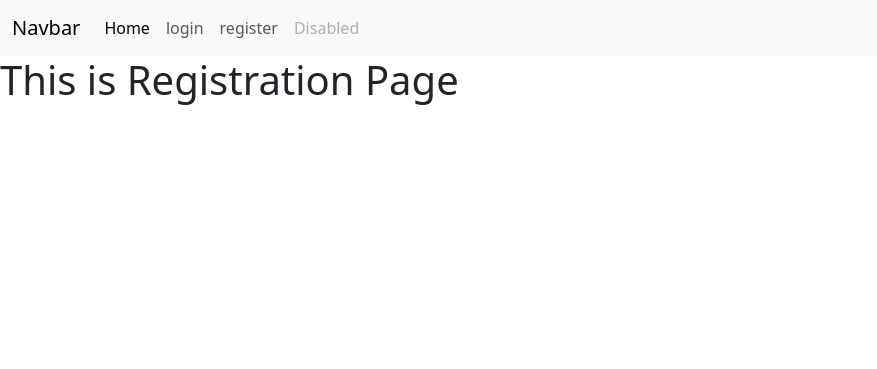
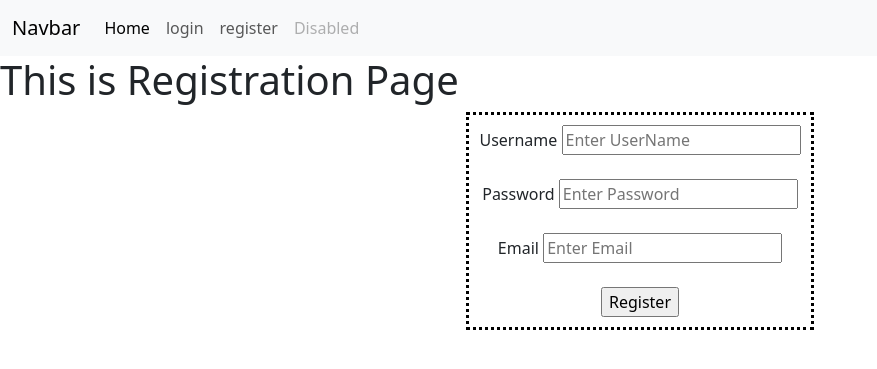
Before and after one commit to likith1003/template_inheritance, a Django app: page /register in a window 1280 px wide. Shown: the top 369 px of the page, without its empty margins (0-877 px from the left). Run offline with Django 5.2, Linux system fonts and the light colour scheme.

Commit message:
Add files via upload

```diff
--- a/project3/app/views.py
+++ b/project3/app/views.py
@@ -2,10 +2,17 @@ from django.shortcuts import render
 
 # Create your views here.
 def home(request):
-    return render(request, 'home.html')
+    d = {
+        'name':"Steve",
+        "age":28,
+        "pay":1500
+    }
+    return render(request, 'home.html', d)
 
 def login(request):
     return render(request, 'login.html')
 
 def register(request):
+    if request.method == 'POST':
+        return render(request, 'login.html')
     return render(request, 'register.html')
--- a/project3/templates/home.html
+++ b/project3/templates/home.html
@@ -1,4 +1,7 @@
 {%extends "base.html"%}
 {%block body%}
 <h1>This is Home Page</h1>
+<h1>Hello {{name}}</h1>
+<h2>Yor age is {{age}}</h2>
+<h3>You get $ {{pay}}</h3>
 {%endblock body%}
--- a/project3/templates/register.html
+++ b/project3/templates/register.html
@@ -1,4 +1,21 @@
 {%extends "base.html"%}
 {%block body%}
 <h1>This is Registration  Page</h1>
+<center >
+  <form action="register" method="post" style="border: 3px dotted black; display: inline-block; padding: 10px
+  ;">
+  {% csrf_token %}
+    <label for="un">Username</label>
+    <input type="text" name="un" placeholder="Enter UserName">
+    <br><br>
+    <label for="pw">Password</label>
+    <input type="text" name="pw" placeholder="Enter Password">
+    <br><br>
+    <label for="email">Email</label>
+    <input type="text" name="email" placeholder="Enter Email">
+    <br><br>
+    <input type="submit" value="Register">
+
+  </form>
+</center>
 {%endblock body%}
```
